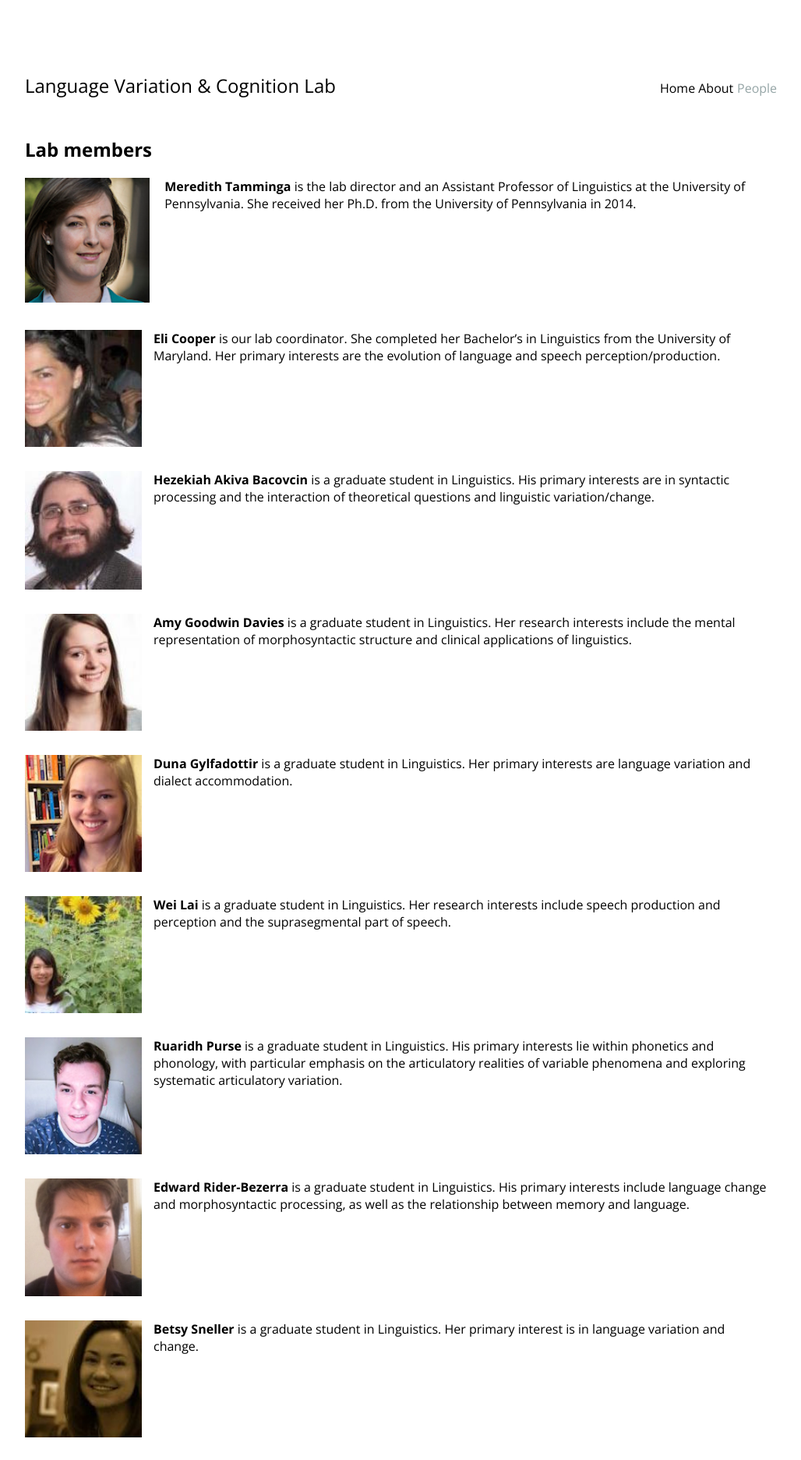
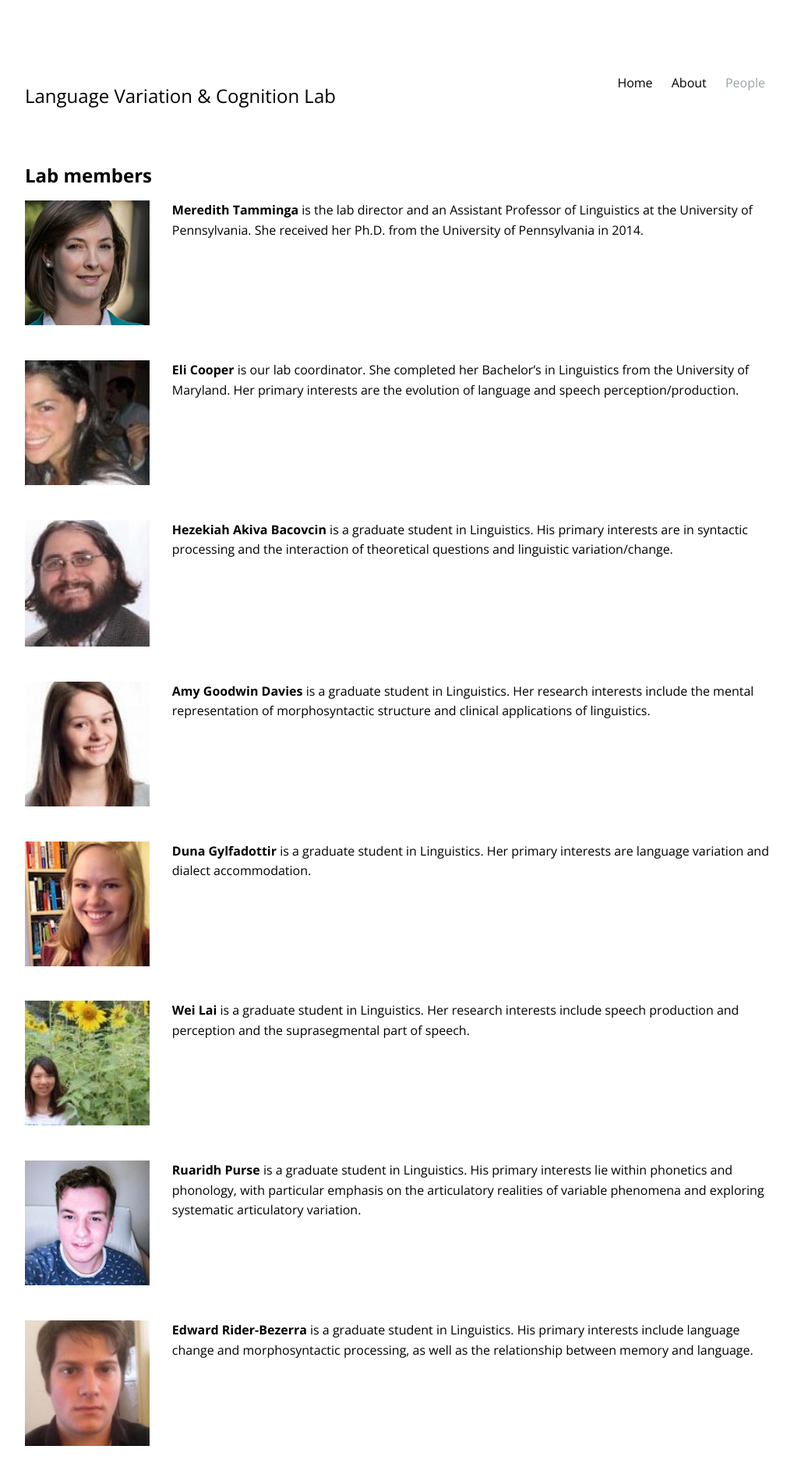
Before and after one commit to laceywade/TammingaLab.github.io, a Jekyll site: the page built from people.md, in a window 1280 px wide. Shown: the top 1872 px of the page at 78% size, without its empty margins (128-1156 px from the left). Built offline with Jekyll 4.4.1, drawn with Linux system fonts in a browser that asks for light colours; some web fonts are replaced.

Commit message:
not sure what's in these updates

```diff
--- a/_sass/_layout.scss
+++ b/_sass/_layout.scss
@@ -5,7 +5,7 @@
 	color: $font-color;
 	font-family: $font-style;
 	font-size: 100%;
-	/*line-height: 1.6;*/
+	line-height: 1.6em;
 	-webkit-font-smoothing: antialiased;
 }
 
@@ -13,7 +13,7 @@
 h1 {
 	font-weight: normal;
 	font-size: 1.5em;
-	width: 70.85%;
+	padding: 10px 0 10px 0;
 }
 
 
@@ -33,18 +33,19 @@
 header {
 	background: $header;
 	margin: 5% 0 0; /*set  header down a little from top*/
-	padding: 1% 0 1% 0;
+	padding: 10px 0 10px 0;
 	/*max-width: $content-width;*/
 }
 
 div.container {
 	max-width: $content-width;
 	margin: 0 auto;
+	padding: 10px 0 10px 0;
 }
 
 nav.main-nav ul {
   margin: 0;
-padding: 1% 0 1% 0;
+  padding: 10px 0 10px 0;
   list-style: none;
   float: right;
 }
@@ -55,7 +56,7 @@
 }
 
 nav.main-nav li a {
-  padding: 0  10%;
+  padding: 0  10px;
 }
 
 footer {
--- a/people.md
+++ b/people.md
@@ -8,64 +8,64 @@
 
 ## Lab members
 
-<img src="/images/meredith.jpg" style="width: 10em; float: left; margin: 0 2% 2% 0;" />
+<img src="/images/meredith.jpg" style="width: 10em; float: left; margin: 0 3% 3% 0;" />
 [**Meredith Tamminga**](https://www.meredithtamminga.com) is the lab director and an Assistant Professor of Linguistics at the University of Pennsylvania. She received her Ph.D. from the University of Pennsylvania in 2014.
 
 <br style="clear:both" />
 
 
-<img src="/images/eli.jpg" style="width: 150px; float: left; margin: 0px 15px 15px 0px;" />
+<img src="/images/eli.jpg" style="width: 10em; float: left; margin: 0 3% 3% 0;" />
 **Eli Cooper** is our lab coordinator. She completed her Bachelor’s in Linguistics from the University of Maryland. Her primary interests are the evolution of language and speech perception/production.
 
 <br style="clear:both" />
 
 
-<img src="/images/akiva.jpg" style="width: 150px; float: left; margin: 0px 15px 15px 0px;" />
+<img src="/images/akiva.jpg" style="width: 10em; float: left; margin: 0 3% 3% 0;" />
 [**Hezekiah Akiva Bacovcin**](http://www.hakivabacovcin.com/) is a graduate student in Linguistics. His primary interests are in syntactic processing and the interaction of theoretical questions and linguistic variation/change.
 
 <br style="clear:both" />
 
 
-<img src="/images/amy.jpg" style="width: 150px; float: left; margin: 0px 15px 15px 0px;" />
+<img src="/images/amy.jpg" style="width: 10em; float: left; margin: 0 3% 3% 0;" />
 [**Amy Goodwin Davies**](http://www.ling.upenn.edu/~amygood/) is a graduate student in Linguistics. Her research interests include the mental representation of morphosyntactic structure and clinical applications of linguistics.
 
 <br style="clear:both" />
 
 
-<img src="/images/duna.jpg" style="width: 150px; float: left; margin: 0px 15px 15px 0px;" />
+<img src="/images/duna.jpg" style="width: 10em; float: left; margin: 0 3% 3% 0;" />
 [**Duna Gylfadottir**](http://www.ling.upenn.edu/~gug/)  is a graduate student in Linguistics. Her primary interests are language variation and dialect accommodation.
 
 <br style="clear:both" />
 
 
-<img src="/images/wei.jpg" style="width: 150px; float: left; margin: 0px 15px 15px 0px;" />
+<img src="/images/wei.jpg" style="width: 10em; float: left; margin: 0 3% 3% 0;" />
 **Wei Lai**  is a graduate student in  Linguistics. Her research interests include speech production and perception and the suprasegmental part of speech.
 
 <br style="clear:both" />
 
-<img src="/images/ruaridh.jpg" style="width: 150px; float: left; margin: 0px 15px 15px 0px;" />
+<img src="/images/ruaridh.jpg" style="width: 10em; float: left; margin: 0 3% 3% 0;" />
 **Ruaridh Purse** is a graduate student in Linguistics. His primary interests lie within phonetics and phonology, with particular emphasis on the articulatory realities of variable phenomena and exploring systematic articulatory variation.
 
 <br style="clear:both" />
 
-<img src="/images/tad.png" style="width: 150px; float: left; margin: 0px 15px 15px 0px;" />
+<img src="/images/tad.png" style="width: 10em; float: left; margin: 0 3% 3% 0;" />
 **Edward Rider-Bezerra**  is a  graduate student in Linguistics. His primary interests include language change and morphosyntactic processing, as well as the relationship between memory and language.
 
 <br style="clear:both" />
 
 
-<img src="/images/betsy.jpg" style="width: 150px; float: left; margin: 0px 15px 15px 0px;" />
+<img src="/images/betsy.jpg" style="width: 10em; float: left; margin: 0 3% 3% 0;" />
 [**Betsy Sneller**](http://www.ling.upenn.edu/~esnell/)  is a  graduate student in Linguistics. Her primary interest is in language variation and change.
 
 <br style="clear:both" />
 
 
-<img src="/images/lacey.jpg" style="width: 150px; float: left; margin: 0px 15px 15px 0px;" />
+<img src="/images/lacey.jpg" style="width: 10em; float: left; margin: 0 3% 3% 0;" />
 [**Lacey Arnold Wade**](http://laceyarnoldwade.wixsite.com/laceyarnoldwade) is a  graduate student in Linguistics. She is primarily interested in language variation and change and the relationship between production and perception.
 
 <br style="clear:both" />
 
-<img src="/images/yosiane.jpg" style="width: 150px; float: left; margin: 0px 15px 15px 0px;" />
+<img src="/images/yosiane.jpg" style="width: 10em; float: left; margin: 0 3% 3% 0;" />
 **Yosiane White**  is a graduate student in Linguistics. Her research interests include socio- and psycholinguistic models related to language variation in accents and dialects.
 
 <br style="clear:both" />
```
